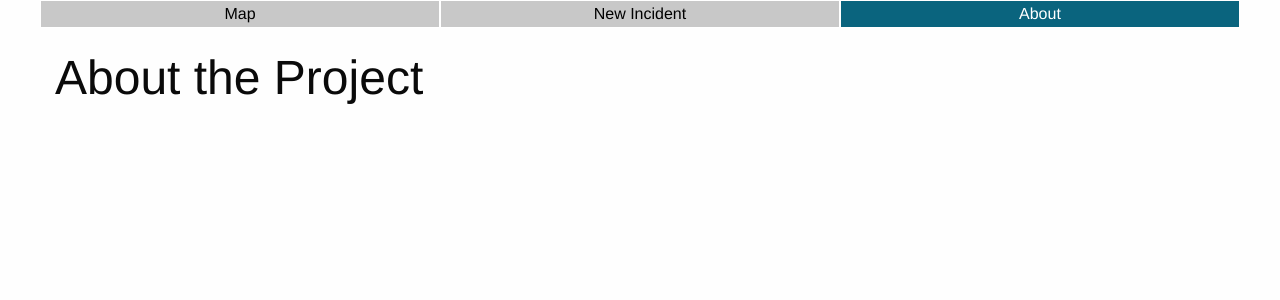
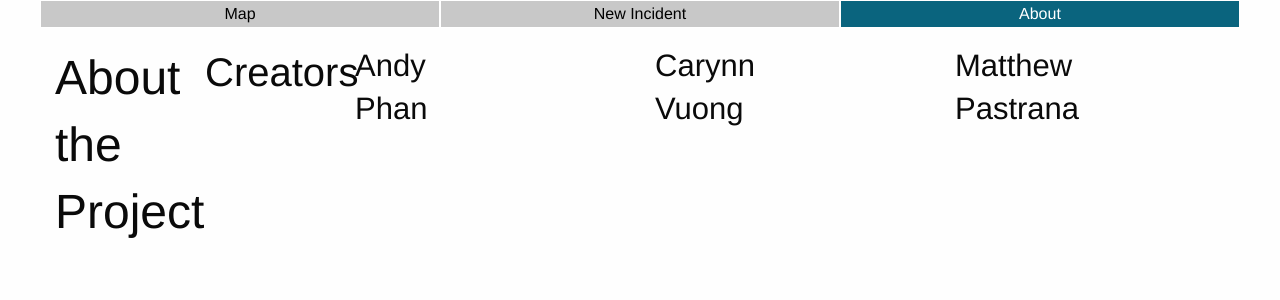
Before and after one commit to AVuPhan/RESTful-API, a Vue app: page / in a window 1280 px wide. Both pictures are taken after a click on the element "About". Shown: the top 300 px of the page. Built offline with nearby package versions, Linux system fonts and the light colour scheme.

Commit message:
Update App.vue

```diff
--- a/src/App.vue
+++ b/src/App.vue
@@ -44,7 +44,8 @@ export default {
     },
     methods: {
         viewMap(event) {
-            if(this.neighborhoods.length !== 0){
+
+            if(this.address_search !== ''){
                 let url = 'http://localhost:8000/neighborhoods?neighborhood_number=' + this.neighborhoods.toString;
                 this.getJSON(url).then((result) => {
 
@@ -154,8 +155,8 @@ export default {
             </div>
             <div class="grid-x grid-padding-x">
                 <label for="address">Address or Lat/Long:</label><br>
-                <input type="text" name="address"><br>
-                <button class = button type="button" @click="viewMap">Submit</button>
+                <input type="text" name="address" v-model="address_search"><br>
+                <button class = button type="submit" @click="viewMap">Submit</button>
             </div>
         </div>
     </div>
@@ -189,7 +190,17 @@ export default {
         <!-- Replace this with your actual about the project content: can be done here or by making a new component -->
         <div class="grid-container">
             <div class="grid-x grid-padding-x">
-                <h1 class="cell auto">About the Project</h1>
+                <h1 class="cell auto">About the Project</h1><br>
+                <h2 class="cell auto">Creators</h2><br>
+                <h3 class="cell auto">Andy Phan</h3><br>
+                <!-- Insert Image Here -->
+                <p class="cell auto"></p><br>
+                <h3 class="cell auto">Carynn Vuong</h3><br>
+                <!-- Insert Image Here -->
+                <p class="cell auto"></p><br>
+                <h3 class="cell auto">Matthew Pastrana</h3><br>
+                <!-- Insert Image Here -->
+                <p class="cell auto"></p><br>
             </div>
         </div>
     </div>
```
